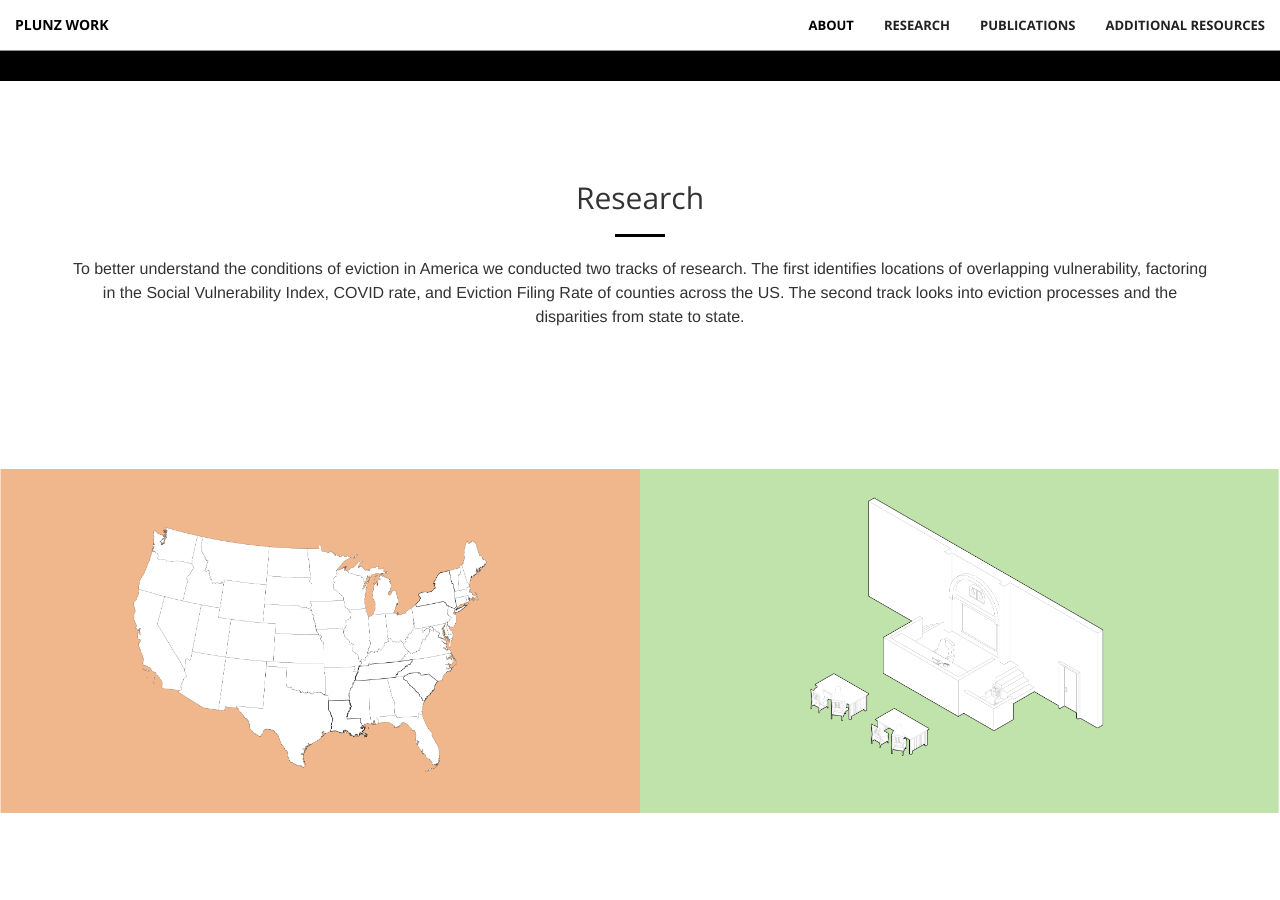
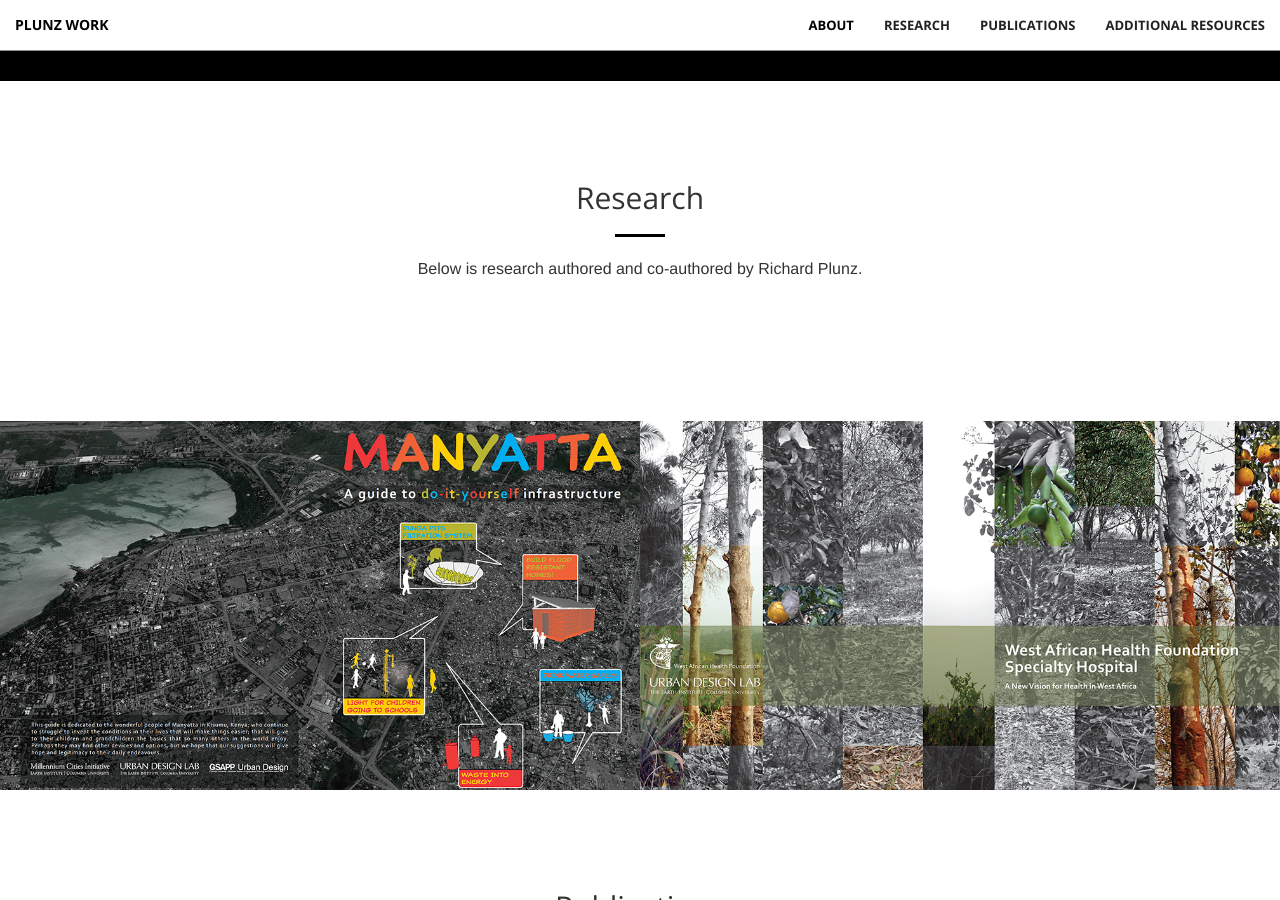
Before and after one commit to ssuttoplunz/plunzworktest3, a Jekyll site: the page built from index.html, in a window 1280 px wide and 900 px high, scrolled down 1405 px. Built offline with Jekyll 4.4.1, drawn with Linux system fonts in a browser that asks for light colours; some of the changed text lies outside the part shown.

Commit message:
plunzwork

```diff
--- a/_includes/portfolio.html
+++ b/_includes/portfolio.html
@@ -3,14 +3,14 @@
         <div class="row no-gutter">
             <div class="col-sm-6">
                 <a href="initial-research.html" class="portfolio-box">
-                    <img src="img/portfolio/initial-research.png" class="img-responsive" alt="">
+                    <img src="img/portfolio/manyatta-thumbnail.png" class="img-responsive" alt="">
                     <div class="portfolio-box-caption">
                         <div class="portfolio-box-caption-content">
                             <div class="project-name">
-                                Locating Vulnerability
+                                Manyatta
                             </div>
                             <div class="project-category text-faded">
-                                Identifying sites of overlapping risks
+                                A guide to do-it-yourself infrastructure
                             </div>
                         </div>
                     </div>
@@ -18,14 +18,14 @@
             </div>
             <div class="col-sm-6">
                 <a href="understanding-evictions.html" class="portfolio-box">
-                    <img src="img/portfolio/understanding-evictions.png" class="img-responsive" alt="">
+                    <img src="img/portfolio/westafrica-thumbnail.png" class="img-responsive" alt="">
                     <div class="portfolio-box-caption">
                         <div class="portfolio-box-caption-content">
                             <div class="project-name">
-                                Understanding the Eviction Process
+                                WAHF Specialty Hospital
                             </div>
                             <div class="project-category text-faded">
-                                Examining the process and how is varies across America
+                                A New Vision for Health in West Africa
                             </div>
                         </div>
                     </div>
--- a/_includes/proposals.html
+++ b/_includes/proposals.html
@@ -2,9 +2,9 @@
     <div class="container">
         <div class="row">
             <div class="col-lg-12 text-center">
-                <h2 class="section-heading">Leverage Points for Change</h2>
+                <h2 class="section-heading">Publications</h2>
                 <hr class="primary">
-                <p>Building on our research, we've developed a set of interconnecting proposals to address the eviction system at multiple leverage points. </p>
+                <p>Below are publications authored and co-authored by Richard Plunz. </p>
             </div>
         </div>
     </div>
--- a/_includes/research.html
+++ b/_includes/research.html
@@ -4,9 +4,7 @@
             <div class="col-lg-12 text-center">
                 <h2 class="section-heading">Research</h2>
                 <hr class="primary">
-                <p>To better understand the conditions of eviction in America we conducted two tracks of research.
-                    The first identifies locations of overlapping vulnerability, factoring in the Social Vulnerability Index, COVID rate, and Eviction Filing Rate of counties across the US.
-                    The second track looks into eviction processes and the disparities from state to state.  </p>
+                <p>Below is research authored and co-authored by Richard Plunz.  </p>
                 <br/>
             </div>
         </div>
```
Also changed, not shown: img/portfolio/manyatta-thumbnail.png (added), img/portfolio/westafrica-thumbnail.png (added), 3 other files.
